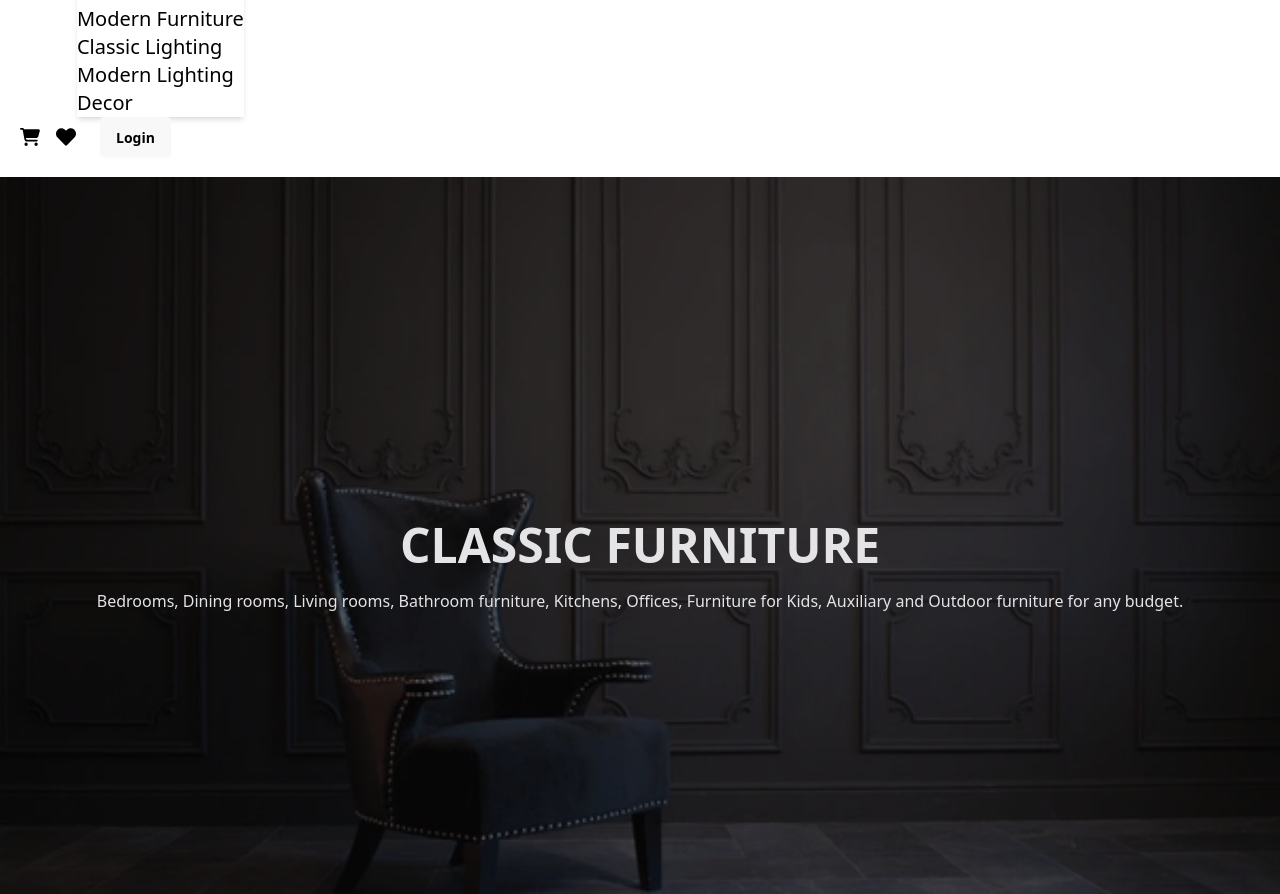
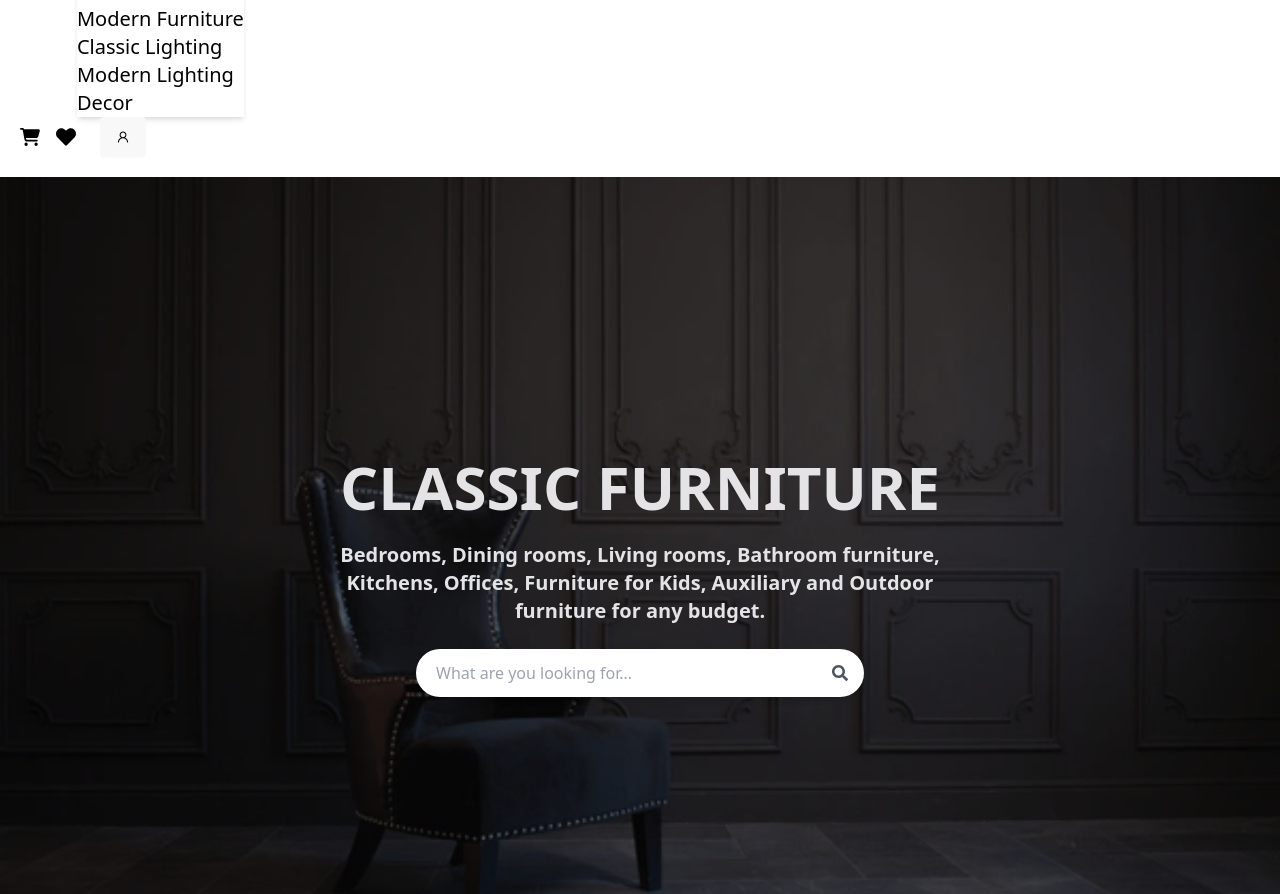
Before and after one commit to mhseber/HomeNova, a Next.js app: page /cFurniture in a window 1280 px wide. Shown: the part 423-1317 px from the top of the page. Built offline with nearby package versions, Linux system fonts and the light colour scheme.

Commit message:
Update Code

```diff
--- a/src/Components/Navbar.jsx
+++ b/src/Components/Navbar.jsx
@@ -2,6 +2,7 @@ import Link from "next/link";
 import Image from "next/image";
 import { FaCartShopping } from "react-icons/fa6";
 import { FaHeart } from "react-icons/fa";
+import { AiOutlineUser } from "react-icons/ai";
 
 const Navbar = () => {
   const NavOptions = (
@@ -97,7 +98,9 @@ const Navbar = () => {
             </div>
 
             {/* Login Button */}
-            <a className="btn btn-sm">Login</a>
+            <a className="btn btn-sm">
+              <AiOutlineUser />
+            </a>
           </div>
         </div>
       </div>
--- a/src/app/cFurniture/page.jsx
+++ b/src/app/cFurniture/page.jsx
@@ -1,3 +1,33 @@
+// import cf from "../../../public/assets/cf-bg.webp";
+
+// const cFurniturePage = () => {
+//   return (
+//     <div>
+//       <div
+//         className="min-h-screen hero"
+//         style={{
+//           backgroundImage: `url(${cf.src})`,
+//         }}
+//       >
+//         <div className="hero-overlay"></div>
+//         <div className="text-center hero-content text-neutral-content">
+//           <div className="">
+//             <h1 className="mb-5 text-5xl font-bold">CLASSIC FURNITURE</h1>
+//             <p className="mb-5">
+//               Bedrooms, Dining rooms, Living rooms, Bathroom furniture,
+//               Kitchens, Offices, Furniture for Kids, Auxiliary and Outdoor
+//               furniture for any budget.
+//             </p>
+//           </div>
+//         </div>
+//       </div>
+//     </div>
+//   );
+// };
+
+// export default cFurniturePage;
+
+import { FaSearch } from "react-icons/fa";
 import cf from "../../../public/assets/cf-bg.webp";
 
 const cFurniturePage = () => {
@@ -9,15 +39,25 @@ const cFurniturePage = () => {
           backgroundImage: `url(${cf.src})`,
         }}
       >
-        <div className="hero-overlay"></div>
+        <div className="hero-overlay bg-opacity-60"></div>
         <div className="text-center hero-content text-neutral-content">
-          <div className="">
-            <h1 className="mb-5 text-5xl font-bold">CLASSIC FURNITURE</h1>
-            <p className="mb-5">
+          <div className="max-w-2xl mx-auto space-y-6">
+            <h1 className="text-6xl font-bold">CLASSIC FURNITURE</h1>
+            <p className="text-xl font-bold">
               Bedrooms, Dining rooms, Living rooms, Bathroom furniture,
               Kitchens, Offices, Furniture for Kids, Auxiliary and Outdoor
               furniture for any budget.
             </p>
+
+            {/* 🔍 Search Field */}
+            <div className="relative w-full max-w-md mx-auto">
+              <input
+                type="text"
+                placeholder="What are you looking for..."
+                className="w-full px-5 py-3 pr-12 text-black rounded-full shadow-md outline-none"
+              />
+              <FaSearch className="absolute text-gray-600 transform -translate-y-1/2 cursor-pointer top-1/2 right-4" />
+            </div>
           </div>
         </div>
       </div>
```
